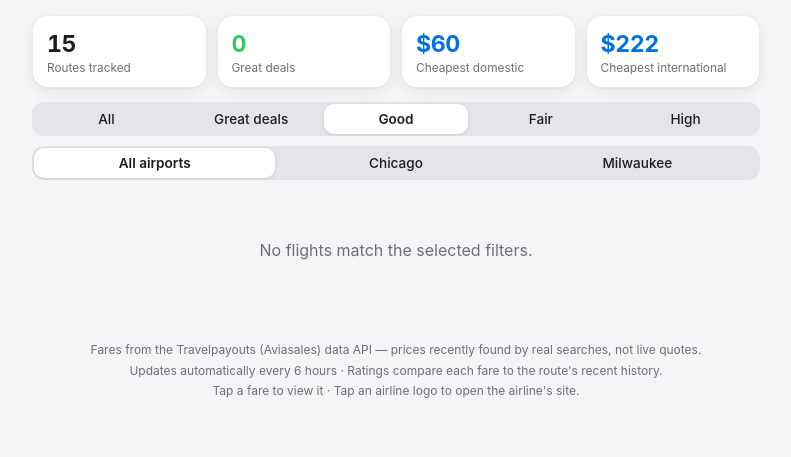
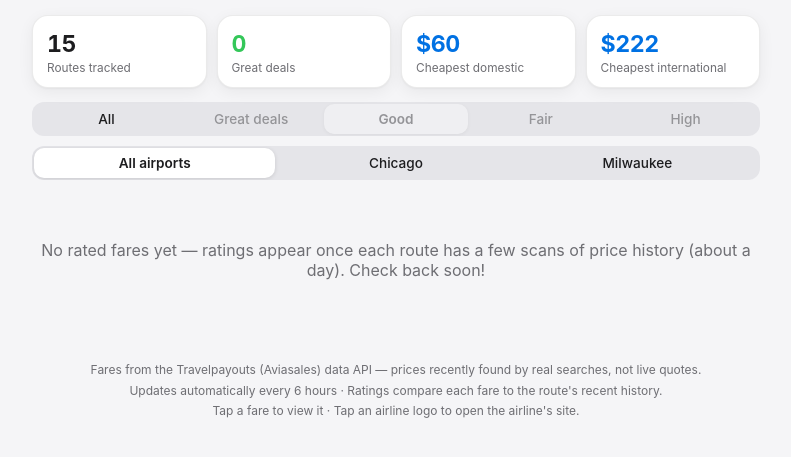
Before and after one commit to Jabudda/airfare-watch, a plain HTML site: page index.html in a window 1280 px wide. Both pictures are taken after a click on the element "Filter by deal rating". Shown: the part 171-628 px from the top of the page, without its empty margins (244-1035 px from the left). Drawn offline with Linux system fonts and the light colour scheme.

Commit message:
Explain empty rating filters while price history is collecting
Dim rating filters with no matches and show a friendly empty state
instead of a blank list.

Co-Authored-By: Claude Fable 5 <noreply@anthropic.com>
Claude-Session: https://claude.ai/code/session_01FWET7FSVMFGsWbiY17fjPE

```diff
--- a/index.html
+++ b/index.html
@@ -119,6 +119,7 @@
     font-weight: 600;
   }
   .segment button:focus-visible { outline: 2px solid var(--accent); outline-offset: 2px; }
+  .segment button.dimmed { opacity: .4; }
 
   /* ------- tier sections ------- */
   .tier-header {
@@ -307,6 +308,14 @@
       return okRating && okOrigin;
     });
 
+    if (flights.length === 0) {
+      var anyRated = DATA.flights.some(function (f) { return f.rating !== "unrated"; });
+      if (ratingFilter !== "all" && !anyRated) {
+        empty.textContent = "No rated fares yet — ratings appear once each route has a few scans of price history (about a day). Check back soon!";
+      } else {
+        empty.textContent = "No flights match the selected filters.";
+      }
+    }
     empty.classList.toggle("hidden", flights.length > 0);
 
     var tiers = DATA.tiers || {};
@@ -499,6 +508,15 @@
     document.getElementById("c-cheap-retirement").textContent = money(cheap.retirement, data.currency);
 
     buildOriginFilter(data);
+
+    // Dim rating filters that currently have no matching fares.
+    var counts = {};
+    data.flights.forEach(function (f) { counts[f.rating] = (counts[f.rating] || 0) + 1; });
+    document.querySelectorAll("#rating-filter button").forEach(function (b) {
+      var k = b.dataset.filter;
+      b.classList.toggle("dimmed", k !== "all" && !counts[k]);
+    });
+
     render();
   }
 
```
